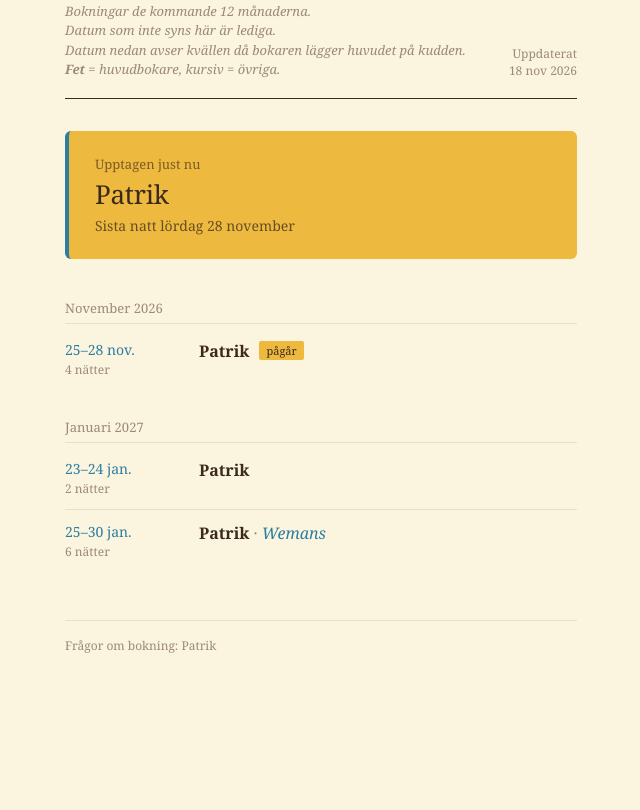
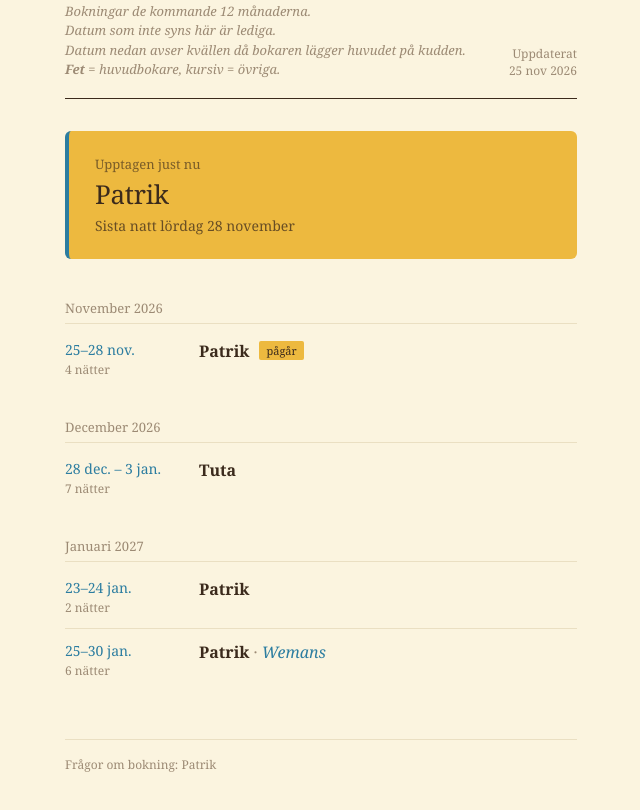
Before and after one commit to Pater483/Estepona, a plain HTML site: page index.html in a window 1280 px wide. Shown: the part 82-892 px from the top of the page, without its empty margins (319-959 px from the left). Before the commit the page ends 816 px from the top, so only its background shows below. Drawn offline with Linux system fonts and the light colour scheme.

Commit message:
Add files via upload

```diff
--- a/index.html
+++ b/index.html
@@ -66,7 +66,7 @@
       <h1>Estepona</h1>
       <div class="desc">Bokningar de kommande 12 månaderna.<br>Datum som inte syns här är lediga.<br>Datum nedan avser kvällen då bokaren lägger huvudet på kudden.<br><b>Fet</b> = huvudbokare, <i>kursiv</i> = övriga.</div>
     </div>
-    <div class="updated">Uppdaterat<br>18 nov 2026</div>
+    <div class="updated">Uppdaterat<br>25 nov 2026</div>
   </div>
 
   <div id="hero"></div>
@@ -82,6 +82,7 @@ const BOOKINGS = [
   { start: "2026-10-31", end: "2026-11-06", guest: "Tuta" },
   { start: "2026-11-05", end: "2026-11-11", guest: "Bettan" },
   { start: "2026-11-05", end: "2026-11-28", guest: "Patrik" },
+  { start: "2026-12-28", end: "2027-01-03", guest: "Tuta" },
   { start: "2027-01-23", end: "2027-01-30", guest: "Patrik" },
   { start: "2027-01-25", end: "2027-01-30", guest: "Wemans" },
 ];
```
